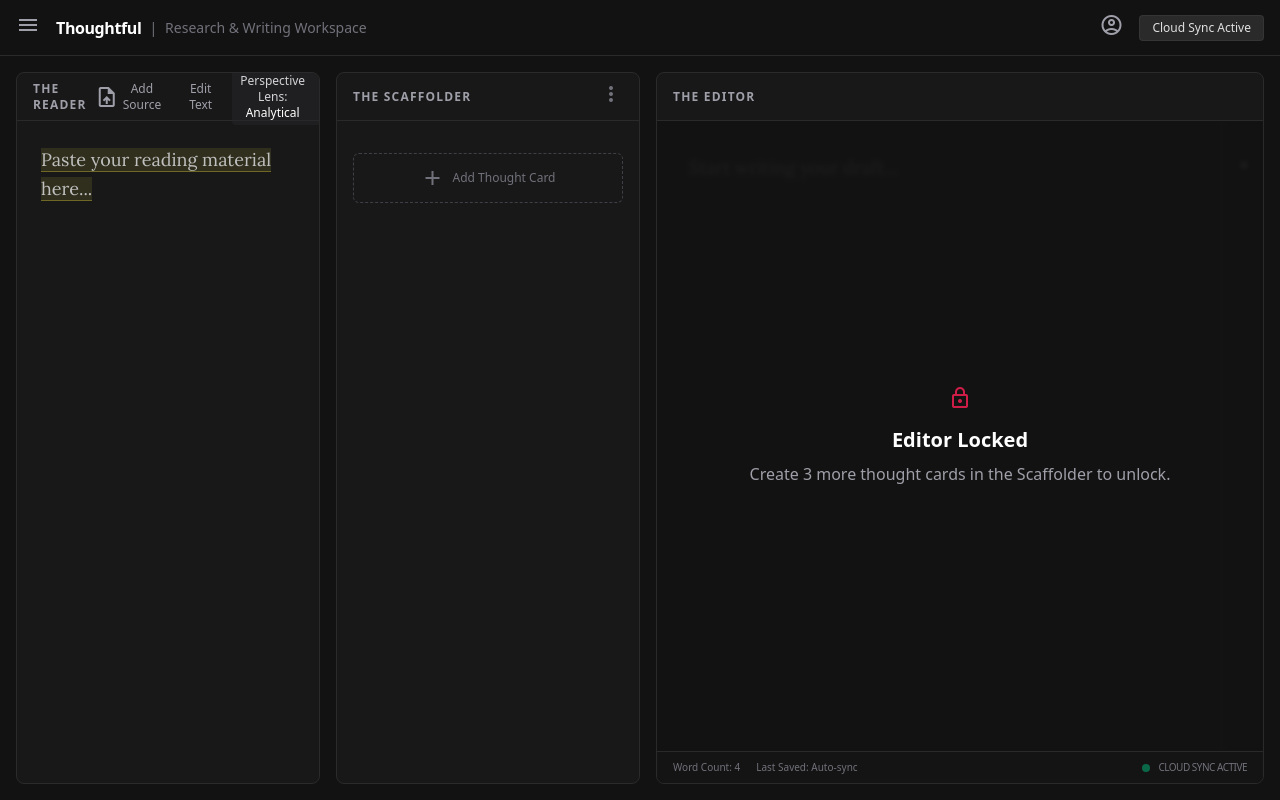
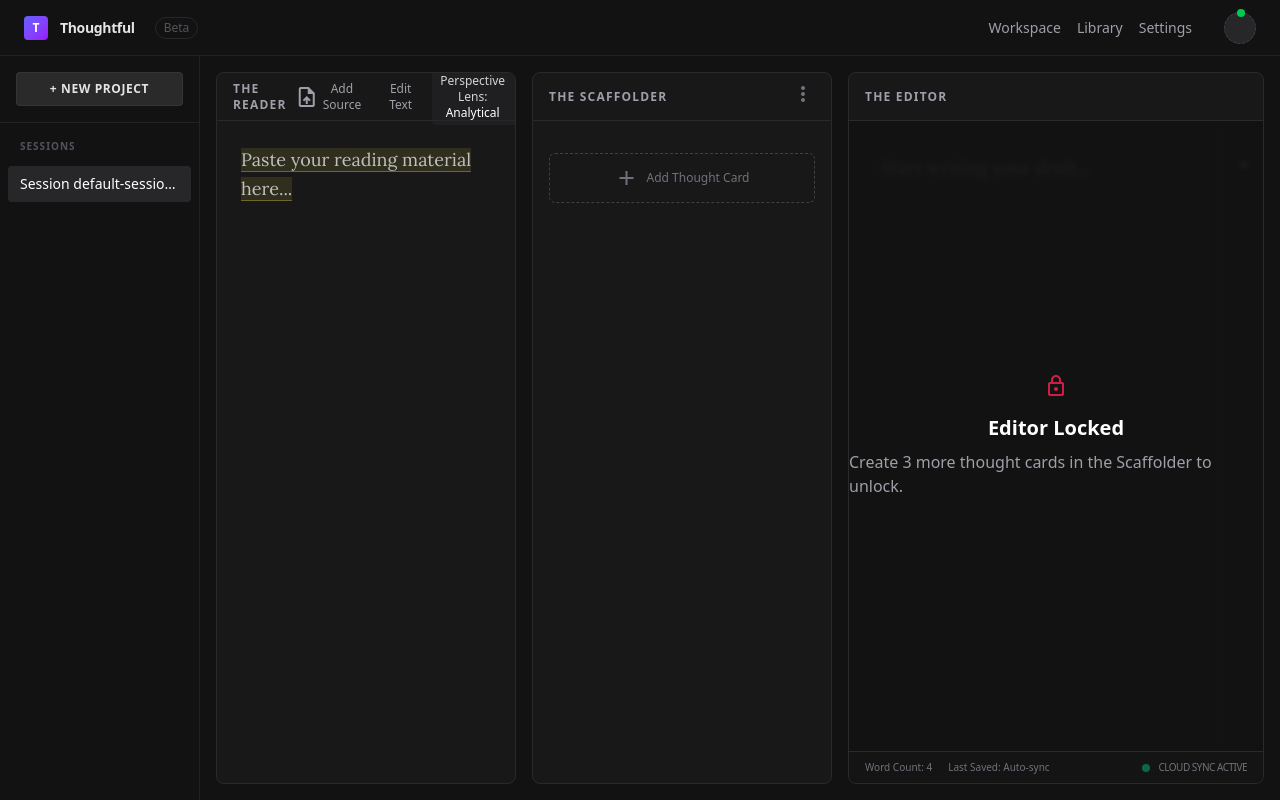
Before and after one commit to Daniel-Muamba/Thoughtful, a Next.js app: page / in a window 1280 px wide. Built offline with nearby package versions, Linux system fonts and the light colour scheme.

Commit message:
Implement Project Management Sidebar and stateful workspaces

```diff
--- a/src/app/page.tsx
+++ b/src/app/page.tsx
@@ -1,80 +1,138 @@
 "use client";
 
-import { useEffect, useState } from 'react';
-import Reader from '@/components/Reader';
-import Scaffolder from '@/components/Scaffolder';
-import Editor from '@/components/Editor';
+import { useEffect, useState } from "react";
+import Reader from "@/components/Reader";
+import Scaffolder from "@/components/Scaffolder";
+import Editor from "@/components/Editor";
 
 export default function Home() {
-  const [data, setData] = useState<any>(null);
-  const sessionId = "default-session-1";
+  const [data, setData] = useState<{ sessions: any[], scaffoldNodes: any[], drafts: any[] }>({
+    sessions: [],
+    scaffoldNodes: [],
+    drafts: []
+  });
 
-  // Fetch initial data
+  const [activeSessionId, setActiveSessionId] = useState<string>("session_1");
+
   useEffect(() => {
-    fetch('/api/session')
-      .then((res) => res.json())
-      .then((dbData) => {
-        // If empty DB, initialize defaults
-        if (dbData.sessions?.length === 0) {
-          const initData = {
-            sessions: [{ id: sessionId, title: "New Session", source_text: "Paste your reading material here...", active_lens: "Analytical", created_at: new Date().toISOString() }],
-            scaffoldNodes: [],
-            provocations: [],
-            drafts: [{ session_id: sessionId, content: "Start writing your draft...", last_trigger_word_count: 0 }]
-          };
-          fetch('/api/session', { method: 'POST', body: JSON.stringify(initData) });
-          setData(initData);
-        } else {
-          setData(dbData);
+    fetch('/api/session').then(res => res.json()).then(result => {
+      setData({
+        sessions: result.sessions || [],
+        scaffoldNodes: result.scaffoldNodes || [],
+        drafts: result.drafts || []
+      });
+      // Ensure the active session exists, else fallback to the first available
+      if (result.sessions?.length > 0 && !result.sessions.find((s: any) => s.id === activeSessionId)) {
+        setActiveSessionId(result.sessions[0].id);
       }
     });
+  // eslint-disable-next-line react-hooks/exhaustive-deps
   }, []);
 
-  const saveToAPI = (updatedFields: any) => {
-    const newData = { ...data, ...updatedFields };
-    setData(newData); // Optimistic UI
-    fetch('/api/session', { method: 'POST', body: JSON.stringify(newData) });
+  const saveToAPI = async (updates: any) => {
+    const newData = { ...data, ...updates };
+    setData(newData); // Optimistic UI update
+    try {
+      await fetch('/api/session', {
+        method: 'POST',
+        headers: { 'Content-Type': 'application/json' },
+        body: JSON.stringify(newData)
+      });
+    } catch (e) {
+      console.error("Save failed", e);
+    }
   };
 
-  if (!data) return <div className="flex h-screen items-center justify-center bg-[#121212] text-white">Loading Workspace...</div>;
+  const createNewProject = () => {
+    const newId = `session_${Date.now()}`;
+    const newSession = {
+      id: newId,
+      name: `Project ${new Date().toLocaleDateString()}`,
+      source_text: "",
+      active_lens: "Analytical"
+    };
+    const newDraft = {
+      id: `draft_${Date.now()}`,
+      session_id: newId,
+      content: ""
+    };
 
-  const session = data.sessions.find((s: any) => s.id === sessionId);
-  const nodes = data.scaffoldNodes.filter((n: any) => n.session_id === sessionId);
-  const draft = data.drafts.find((d: any) => d.session_id === sessionId);
+    saveToAPI({
+      sessions: [...data.sessions, newSession],
+      drafts: [...data.drafts, newDraft]
+    });
+
+    setActiveSessionId(newId);
+  };
+
+  if (data.sessions.length === 0) return <div className="h-screen flex items-center justify-center bg-[#121212] text-zinc-500">Loading Database...</div>;
+
+  const session = data.sessions.find((s: any) => s.id === activeSessionId);
+  const nodes = data.scaffoldNodes.filter((n: any) => n.session_id === activeSessionId).sort((a: any, b: any) => a.order_index - b.order_index);
+  const draft = data.drafts.find((d: any) => d.session_id === activeSessionId);
 
   return (
-    <div className="h-screen overflow-hidden flex flex-col">
-      <header className="h-14 border-b academic-border flex items-center justify-between px-4 shrink-0 bg-[#121212] z-10">
-        <div className="flex items-center gap-4">
-          <button className="text-zinc-400 hover:text-white transition-colors">
-            <span className="material-symbols-outlined">menu</span>
-          </button>
-          <div className="flex items-center gap-2">
-            <span className="font-semibold text-white tracking-tight">Thoughtful</span>
-            <span className="text-zinc-500 text-sm">|</span>
-            <span className="text-zinc-500 text-sm font-light">Research &amp; Writing Workspace</span>
+    <div className="flex-1 flex flex-col h-screen overflow-hidden">
+      {/* Top Header */}
+      <header className="h-14 border-b border-[#222] bg-[#121212] flex items-center justify-between px-6 shrink-0 z-10">
+        <div className="flex items-center gap-3">
+          <div className="h-6 w-6 rounded bg-gradient-to-br from-indigo-500 to-purple-600 flex items-center justify-center text-white font-bold text-xs">
+            T
           </div>
+          <h1 className="text-sm font-semibold text-zinc-200 tracking-tight">Thoughtful</h1>
+          <span className="text-zinc-600 text-xs px-2 py-0.5 rounded-full border border-zinc-800 ml-2">Beta</span>
         </div>
-        <div className="flex items-center gap-4">
-          <button className="text-zinc-400 hover:text-white transition-colors">
-            <span className="material-symbols-outlined text-[20px]">account_circle</span>
-          </button>
-          <button className="px-3 py-1 bg-[#2a2a2a] hover:bg-[#3a3a3a] text-xs font-medium rounded transition-colors border border-white/5">
-            Cloud Sync Active
-          </button>
+        <div className="flex items-center gap-4 text-sm text-zinc-400">
+          <button className="hover:text-white transition-colors">Workspace</button>
+          <button className="hover:text-white transition-colors">Library</button>
+          <button className="hover:text-white transition-colors">Settings</button>
+          <div className="h-8 w-8 rounded-full bg-zinc-800 border border-zinc-700 ml-4 border-dashed relative">
+             <div className="absolute inset-0 bg-green-500 rounded-full h-2 w-2 top-0 right-0 translate-x-3 -translate-y-1"></div>
+          </div>
         </div>
       </header>
 
+      {/* Main Layout containing Sidebar and Work Area */}
+      <div className="flex-1 flex overflow-hidden">
+        {/* Sidebar Workspace Explorer */}
+        <aside className="w-[200px] shrink-0 border-r border-[#222] bg-[#121212] flex flex-col z-10">
+          <div className="p-4 border-b border-[#222]">
+            <button
+              onClick={createNewProject}
+              className="w-full py-2 bg-[#2a2a2a] hover:bg-[#3a3a3a] border border-white/5 text-zinc-200 rounded text-xs font-semibold uppercase tracking-wider transition-colors"
+            >
+              + New Project
+            </button>
+          </div>
+          <div className="flex-1 overflow-y-auto p-2 space-y-1 custom-scrollbar">
+            <h3 className="text-[10px] font-semibold text-zinc-600 uppercase tracking-widest px-3 py-2">Sessions</h3>
+            {data.sessions.map((s: any) => (
+              <button
+                key={s.id}
+                onClick={() => setActiveSessionId(s.id)}
+                className={`w-full text-left px-3 py-2 rounded text-sm transition-colors ${
+                  s.id === activeSessionId
+                    ? 'bg-zinc-800 text-white font-medium'
+                    : 'text-zinc-500 hover:text-zinc-300 hover:bg-zinc-900/50'
+                }`}
+              >
+                <div className="truncate">{s.name || `Session ${s.id.split('_')[1] || s.id}`}</div>
+              </button>
+            ))}
+          </div>
+        </aside>
+
+        {/* Main 3-Column Work Area */}
         <main className="flex-1 flex overflow-hidden p-4 gap-4 bg-[#121212]">
           <div className="w-1/4 min-w-[300px] h-full">
             <Reader
               session={session}
               onChange={(updates: any) => {
-              const newSessions = data.sessions.map((s: any) => s.id === sessionId ? { ...s, ...updates } : s);
+                const newSessions = data.sessions.map((s: any) => s.id === activeSessionId ? { ...s, ...updates } : s);
                 saveToAPI({ sessions: newSessions });
               }}
               onSendToScaffolder={(text: string) => {
-              const newNode = { id: Date.now().toString(), session_id: sessionId, title: "", evidence_quote: text, student_claim: "", order_index: nodes.length };
+                const newNode = { id: Date.now().toString(), session_id: activeSessionId, title: "", evidence_quote: text, student_claim: "", order_index: nodes?.length || 0 };
                 saveToAPI({ scaffoldNodes: [...data.scaffoldNodes, newNode] });
               }}
             />
@@ -83,7 +141,7 @@ export default function Home() {
             <Scaffolder
               nodes={nodes}
               onAddNode={() => {
-              const newNode = { id: Date.now().toString(), session_id: sessionId, title: "", evidence_quote: "", student_claim: "", order_index: nodes.length };
+                const newNode = { id: Date.now().toString(), session_id: activeSessionId, title: "", evidence_quote: "", student_claim: "", order_index: nodes?.length || 0 };
                 saveToAPI({ scaffoldNodes: [...data.scaffoldNodes, newNode] });
               }}
               onUpdateNode={(nodeId: string, updates: any) => {
@@ -95,14 +153,15 @@ export default function Home() {
           <div className="w-2/4 min-w-[400px] h-full">
             <Editor
               draft={draft}
-            nodesCount={nodes.length}
+              nodesCount={nodes?.length || 0}
               onChange={(newContent: string) => {
-              const newDrafts = data.drafts.map((d: any) => d.session_id === sessionId ? { ...d, content: newContent } : d);
+                const newDrafts = data.drafts.map((d: any) => d.session_id === activeSessionId ? { ...d, content: newContent } : d);
                 saveToAPI({ drafts: newDrafts });
               }}
             />
           </div>
         </main>
       </div>
+    </div>
   );
 }
--- a/src/lib/db.ts
+++ b/src/lib/db.ts
@@ -3,6 +3,7 @@ import path from 'path';
 
 export interface Session {
   id: string;
+  name?: string;
   title: string;
   source_text: string;
   active_lens: string;
```
Lines whose indentation alone changed are shown as unchanged.
